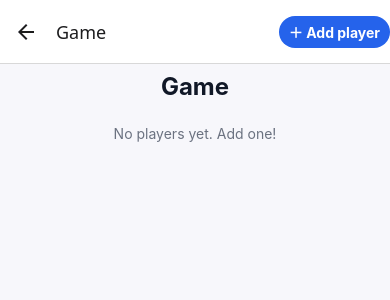
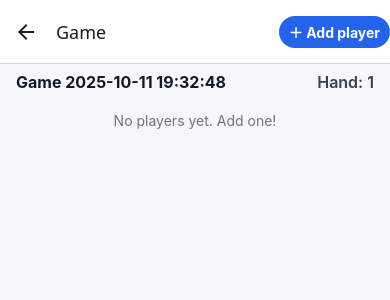
Before and after one commit to SantiM96/annotator, a React Native app: screen /Game in a window 390 px wide. Shown: the top 300 px of the page. Built offline with nearby package versions, Linux system fonts and the light colour scheme.

Commit message:
already played

```diff
--- a/src/screens/GameScreen.tsx
+++ b/src/screens/GameScreen.tsx
@@ -20,26 +20,33 @@ type RootStackParamList = {
 
 type Props = NativeStackScreenProps<RootStackParamList, 'Game'>;
 
-type Player = { id: string; name: string; score: number };
+type Player = { id: string; name: string; score: number; played: boolean };
 
 export default function GameScreen({ navigation }: Props) {
-  // --- Estado principal
   const [players, setPlayers] = useState<Player[]>([]);
   const [isAddPlayerOpen, setIsAddPlayerOpen] = useState(false);
   const [newName, setNewName] = useState('');
 
-  // --- Modal para sumar puntos
   const [isAddPointsOpen, setIsAddPointsOpen] = useState(false);
   const [pointsText, setPointsText] = useState('');
   const [selectedIndex, setSelectedIndex] = useState<number | null>(null);
 
+  const [hand, setHand] = useState(1);
+  const [isEditingName, setIsEditingName] = useState(false);
+  const [gameName, setGameName] = useState(() => {
+    const now = new Date();
+    const pad = (n: number) => String(n).padStart(2, '0');
+    return `Game ${now.getFullYear()}-${pad(now.getMonth() + 1)}-${pad(now.getDate())} ${pad(
+      now.getHours(),
+    )}:${pad(now.getMinutes())}:${pad(now.getSeconds())}`;
+  });
+
   const canConfirmPlayer = useMemo(() => newName.trim().length > 0, [newName]);
   const canConfirmPoints = useMemo(
     () => pointsText.trim().length > 0 && !Number.isNaN(Number(pointsText)),
-    [pointsText]
+    [pointsText],
   );
 
-  // Botón del header (arriba a la derecha)
   useLayoutEffect(() => {
     navigation.setOptions({
       headerRight: () => (
@@ -58,6 +65,7 @@ export default function GameScreen({ navigation }: Props) {
       id: `${Date.now()}-${Math.random()}`,
       name: newName.trim(),
       score: 0,
+      played: false,
     };
     setPlayers(prev => [...prev, p]);
     setIsAddPlayerOpen(false);
@@ -66,16 +74,38 @@ export default function GameScreen({ navigation }: Props) {
 
   // --- Add points
   const openAddPoints = (index: number) => {
+    if (players[index].played) return;
     setSelectedIndex(index);
     setPointsText('');
     setIsAddPointsOpen(true);
   };
+
+  const resetWithe = () => {
+    setPlayers(prev => {
+      const copy = [...prev];
+      copy.forEach(p => (p.played = false));
+      return copy;
+    });
+  }
+
   const confirmAddPoints = () => {
     if (!canConfirmPoints || selectedIndex === null) return;
     const delta = Number(pointsText);
     setPlayers(prev => {
       const copy = [...prev];
-      copy[selectedIndex] = { ...copy[selectedIndex], score: copy[selectedIndex].score + delta };
+      copy[selectedIndex] = {
+        ...copy[selectedIndex],
+        score: copy[selectedIndex].score + delta,
+        played: true,
+      };
+
+      // if the round ended (everyone has played), reset "played" and advance the hand
+      const allPlayed = copy.length > 0 && copy.every(p => p.played);
+      if (allPlayed) {
+        copy.forEach(p => (p.played = false));
+        setHand(h => h + 1);
+        resetWithe();
+      }
       return copy;
     });
     setIsAddPointsOpen(false);
@@ -85,9 +115,26 @@ export default function GameScreen({ navigation }: Props) {
 
   return (
     <View style={styles.container}>
-      <View style={styles.headerSpacer} />
-      <Text style={styles.title}>Game</Text>
+      {/* Header info */}
+      <View style={styles.topRow}>
+        {isEditingName ? (
+          <TextInput
+            value={gameName}
+            onChangeText={setGameName}
+            onSubmitEditing={() => setIsEditingName(false)}
+            onBlur={() => setIsEditingName(false)}
+            autoFocus
+            style={styles.gameNameInput}
+          />
+        ) : (
+          <Pressable onPress={() => setIsEditingName(true)}>
+            <Text style={styles.gameName}>{gameName}</Text>
+          </Pressable>
+        )}
+        <Text style={styles.handText}>Hand: {hand}</Text>
+      </View>
 
+      {/* Players list */}
       {players.length === 0 ? (
         <Text style={styles.emptyHint}>No players yet. Add one!</Text>
       ) : (
@@ -95,30 +142,43 @@ export default function GameScreen({ navigation }: Props) {
           contentContainerStyle={styles.listContent}
           data={players}
           keyExtractor={p => p.id}
-          renderItem={({ item, index }) => (
+          renderItem={({ item, index }) => {
+            return (
               <Pressable
                 onPress={() => openAddPoints(index)}
+                disabled={item.played}
                 android_ripple={{ color: '#00000010' }}
-              style={({ pressed }) => [styles.playerItem, pressed && styles.playerPressed]}
+                style={[styles.playerItem, item.played && styles.playerDisabled]}
               >
                 <View style={styles.leftWrap}>
                   <Text style={styles.playerIndex}>{index + 1}.</Text>
                   <Text style={styles.playerName}>{item.name}</Text>
                 </View>
-              <Text style={styles.playerScore}>{item.score}</Text>
+                <Text style={[styles.playerScore]}>
+                  {item.played ? ' ' : ''}
+                  {item.score}
+                </Text>
+                {/* The space before score is to rerender the component */}
               </Pressable>
-          )}
+            );
+          }}
         />
       )}
 
-      {/* Modal: agregar jugador */}
-      <Modal visible={isAddPlayerOpen} transparent animationType="fade" onRequestClose={() => setIsAddPlayerOpen(false)}>
+      {/* MODAL: add player */}
+      <Modal
+        visible={isAddPlayerOpen}
+        transparent
+        animationType="fade"
+        onRequestClose={() => setIsAddPlayerOpen(false)}
+      >
         <KeyboardAvoidingView
           style={styles.modalBackdrop}
           behavior={Platform.select({ ios: 'padding', android: undefined })}
         >
           <View style={styles.modalCard}>
             <Text style={styles.modalTitle}>Add player</Text>
+
             <TextInput
               placeholder="Player name"
               placeholderTextColor="#9aa3af"
@@ -130,6 +190,7 @@ export default function GameScreen({ navigation }: Props) {
               returnKeyType="done"
               onSubmitEditing={confirmAddPlayer}
             />
+
             <View style={styles.actionsRow}>
               <Pressable onPress={() => setIsAddPlayerOpen(false)} style={[styles.btn, styles.btnGhost]}>
                 <Text style={[styles.btnText, styles.btnGhostText]}>Cancel</Text>
@@ -147,14 +208,20 @@ export default function GameScreen({ navigation }: Props) {
         </KeyboardAvoidingView>
       </Modal>
 
-      {/* Modal: sumar puntos */}
-      <Modal visible={isAddPointsOpen} transparent animationType="fade" onRequestClose={() => setIsAddPointsOpen(false)}>
+      {/* MODAL: add points */}
+      <Modal
+        visible={isAddPointsOpen}
+        transparent
+        animationType="fade"
+        onRequestClose={() => setIsAddPointsOpen(false)}
+      >
         <KeyboardAvoidingView
           style={styles.modalBackdrop}
           behavior={Platform.select({ ios: 'padding', android: undefined })}
         >
           <View style={styles.modalCard}>
             <Text style={styles.modalTitle}>Add points</Text>
+
             <TextInput
               placeholder="e.g. 5  (use -3 to subtract)"
               placeholderTextColor="#9aa3af"
@@ -166,6 +233,7 @@ export default function GameScreen({ navigation }: Props) {
               returnKeyType="done"
               onSubmitEditing={confirmAddPoints}
             />
+
             <View style={styles.actionsRow}>
               <Pressable onPress={() => setIsAddPointsOpen(false)} style={[styles.btn, styles.btnGhost]}>
                 <Text style={[styles.btnText, styles.btnGhostText]}>Cancel</Text>
@@ -188,16 +256,27 @@ export default function GameScreen({ navigation }: Props) {
 
 const styles = StyleSheet.create({
   container: { flex: 1, backgroundColor: '#f7f7fb' },
-  headerSpacer: { height: 8 },
-  title: {
-    fontSize: 24,
-    fontWeight: '700',
-    textAlign: 'center',
-    marginBottom: 16,
-    color: '#111827',
+  topRow: {
+    flexDirection: 'row',
+    justifyContent: 'space-between',
+    paddingHorizontal: 16,
+    alignItems: 'center',
+    marginTop: 8,
+    marginBottom: 12,
   },
+  gameName: { fontSize: 16, fontWeight: '700', color: '#111827' },
+  gameNameInput: {
+    borderWidth: 1,
+    borderColor: '#e5e7eb',
+    borderRadius: 8,
+    paddingHorizontal: 8,
+    paddingVertical: 4,
+    fontSize: 16,
+    minWidth: 150,
+  },
+  handText: { fontSize: 16, fontWeight: '600', color: '#374151' },
+
   emptyHint: { textAlign: 'center', color: '#6b7280', marginTop: 8 },
-
   listContent: { paddingHorizontal: 16, paddingBottom: 24 },
 
   playerItem: {
@@ -214,13 +293,12 @@ const styles = StyleSheet.create({
     shadowRadius: 4,
     shadowOffset: { width: 0, height: 2 },
   },
-  playerPressed: { opacity: 0.9 },
-  leftWrap: { flexDirection: 'row', alignItems: 'center', gap: 8, flex: 1 },
+  playerDisabled: { backgroundColor: '#e5e7eb' },
+  leftWrap: { flexDirection: 'row', alignItems: 'center', flex: 1 },
   playerIndex: { width: 22, textAlign: 'right', marginRight: 8, color: '#6b7280' },
   playerName: { fontSize: 16, fontWeight: '600', color: '#111827' },
-  playerScore: { fontSize: 16, fontWeight: '700', color: '#ef4444' },
+  playerScore: { fontSize: 16, fontWeight: '700', color: '#111827' },
 
-  // Header button
   headerBtn: {
     paddingVertical: 6,
     paddingHorizontal: 10,
@@ -229,7 +307,6 @@ const styles = StyleSheet.create({
   },
   headerBtnText: { color: 'white', fontWeight: '700' },
 
-  // Modal base
   modalBackdrop: {
     flex: 1,
     backgroundColor: '#00000055',
@@ -248,7 +325,6 @@ const styles = StyleSheet.create({
     color: '#111827',
   },
   actionsRow: { flexDirection: 'row', justifyContent: 'flex-end', marginTop: 14 },
-
   btn: { paddingVertical: 10, paddingHorizontal: 14, borderRadius: 10 },
   btnPrimary: { backgroundColor: '#2563eb' },
   btnDisabled: { backgroundColor: '#9ca3af' },
```
Lines whose indentation alone changed are shown as unchanged.
